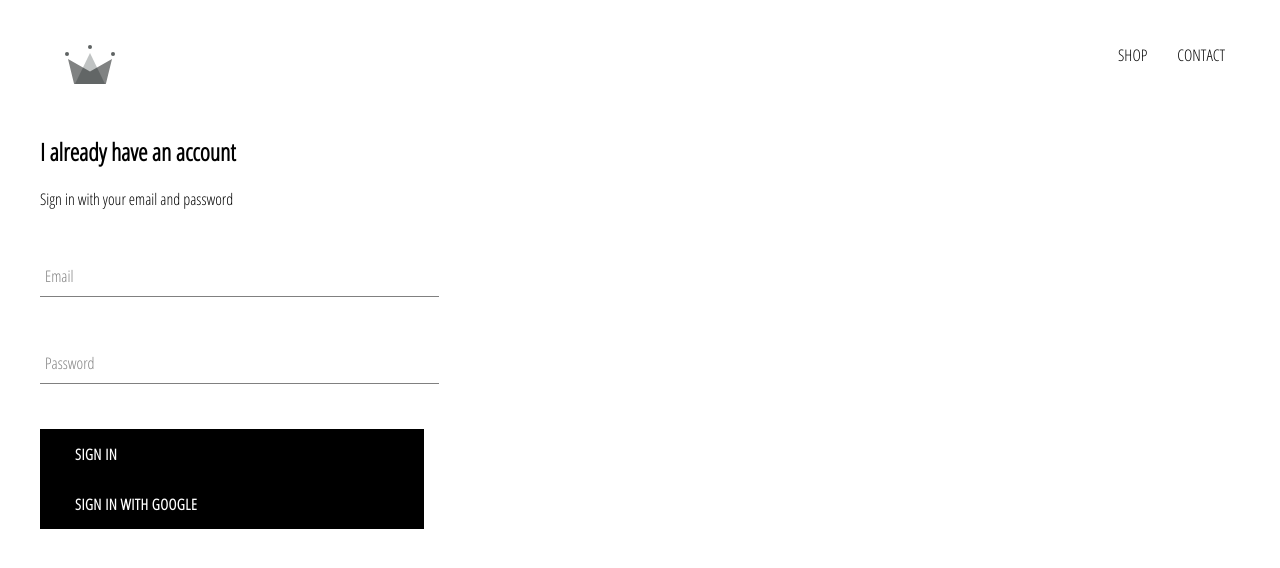
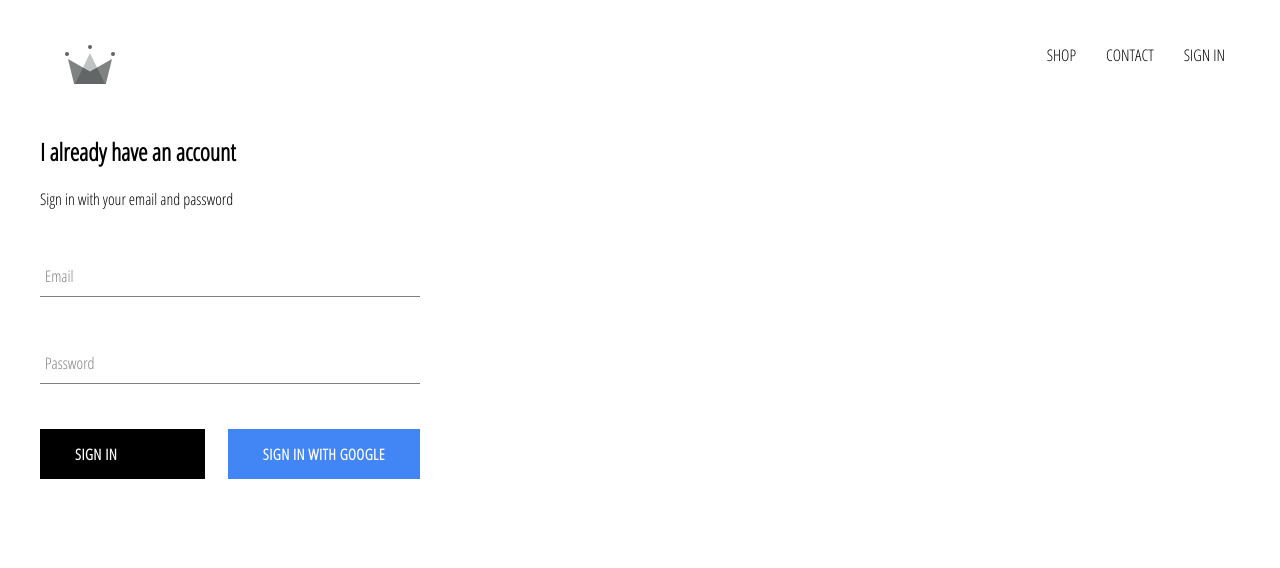
Before and after one commit to shinymimiq/react_course, a React (Create React App) app: page /signin in a window 1280 px wide. Shown: the top 568 px of the page. Built offline with nearby package versions, Linux system fonts and the light colour scheme; no server answers.

Commit message:
Update for Google Sign in

```diff
--- a/src/App.css
+++ b/src/App.css
@@ -7,3 +7,7 @@
     text-decoration: none;
     color: black;
 }
+
+* {
+    box-sizing: border-box;
+}
--- a/src/App.js
+++ b/src/App.js
@@ -6,16 +6,42 @@
 import Header from "./components/header/header.component";
 import SignInAndSignUpPage from "./pages/sign-in-and-sign-up/sign-in-and-sign-up.component";
 
+import { auth } from './firebase/firebase.util';
+
 const HatsPage = () => (
   <div>
     <h1>HATS PAGE</h1>
   </div>
 );
 
-function App() {
+class App extends React.Component {
+  constructor(){
+    super();
+
+    this.state = {
+      currentUser: null
+    }
+  }
+
+  unsubscribeFromAuth = null;
+
+  componentDidMount() {
+    this.unsubscribeFromAuth = auth.onAuthStateChanged(user=>{
+      this.setState({
+        currentUser: user
+      })
+      console.log(user)
+    })
+  }
+
+  componentWillUnmount() {
+    this.unsubscribeFromAuth();
+  }
+
+  render() {
     return (
       <div>
-      <Header/>
+        <Header currentUser={this.state.currentUser} />
         <Switch>
           <Route exact path="/" component={HomePage} />
           <Route path="/shop" component={ShopPage} />
@@ -24,5 +50,6 @@
       </div>
     );
   }
+}
 
 export default App;
--- a/src/components/custom-button/custom-button.component.jsx
+++ b/src/components/custom-button/custom-button.component.jsx
@@ -2,9 +2,9 @@
 
 import './custom-button.styles.scss';
 
-const CustomButton = ({ children, ...otherProps}) => {
+const CustomButton = ({ children, isGoogleSignIn, ...otherProps}) => {
   return (
-    <div className='custom-button' {...otherProps} >
+    <div className={`${isGoogleSignIn ? 'google-sign-in' : '' } custom-button`} {...otherProps} >
      {children}
     </div>
   )
--- a/src/components/custom-button/custom-button.styles.scss
+++ b/src/components/custom-button/custom-button.styles.scss
@@ -19,4 +19,15 @@
     color: black;
     border: 1px solid black;
   }
+
+  &.google-sign-in {
+    background-color: #4285f4;
+    color:white;
+
+    &:hover {
+      background-color: #357ae8;
+      border: none;
+    }
+  }
+
 }
--- a/src/components/header/header.component.jsx
+++ b/src/components/header/header.component.jsx
@@ -1,10 +1,13 @@
 import React from 'react';
 import { Link } from 'react-router-dom';
 
+import { auth } from '../../firebase/firebase.util';
+
 import './header.styles.scss';
 import { ReactComponent as Logo } from '../../assets/crown.svg';
+import SignIn from '../sign-in/sign-in.component';
 
-const Header = () => {
+const Header = ({ currentUser }) => {
   return (
     <div className='header'>
       <Link className='logo-container' to="/" >
@@ -17,6 +20,12 @@
         <Link className='option' to='/contact'>
           CONTACT
         </Link>
+        {
+          currentUser ?
+          <div className='option' onClick={ () => auth.signOut() }>SIGN OUT</div>
+          :
+          <Link className='option' to='/signin'>SIGN IN</Link>
+        }
       </div>
     </div>
   )
--- a/src/components/header/header.styles.scss
+++ b/src/components/header/header.styles.scss
@@ -20,6 +20,7 @@
 
     .option {
       padding: 10px 15px;
+      cursor: pointer;
     }
   }
 }
--- a/src/components/sign-in/sign-in.component.jsx
+++ b/src/components/sign-in/sign-in.component.jsx
@@ -49,8 +49,10 @@
             handleChange={this.handleChange}
             required
           />
-          <CustomButton type="submit"> Sign In </CustomButton>
-          <CustomButton onClick={signInWithGoogle}> Sign In with Google </CustomButton>
+          <div className='buttons'>
+            <CustomButton type="submit"> Sign In </CustomButton>
+            <CustomButton onClick={signInWithGoogle} isGoogleSignIn> Sign In with Google </CustomButton>
+          </div>
         </form>
       </div>
     );
--- a/src/components/sign-in/sign-in.style.scss
+++ b/src/components/sign-in/sign-in.style.scss
@@ -1,5 +1,5 @@
 .sign-in {
-    width:30vw;
+    width:380px;
     display: flex;
     flex-direction: column;
 
@@ -7,4 +7,9 @@
         margin: 10px 0;
     }
 
+    .buttons {
+        display:flex;
+        justify-content: space-between;
+    }
+
 }
```
Lines whose indentation alone changed are shown as unchanged.
